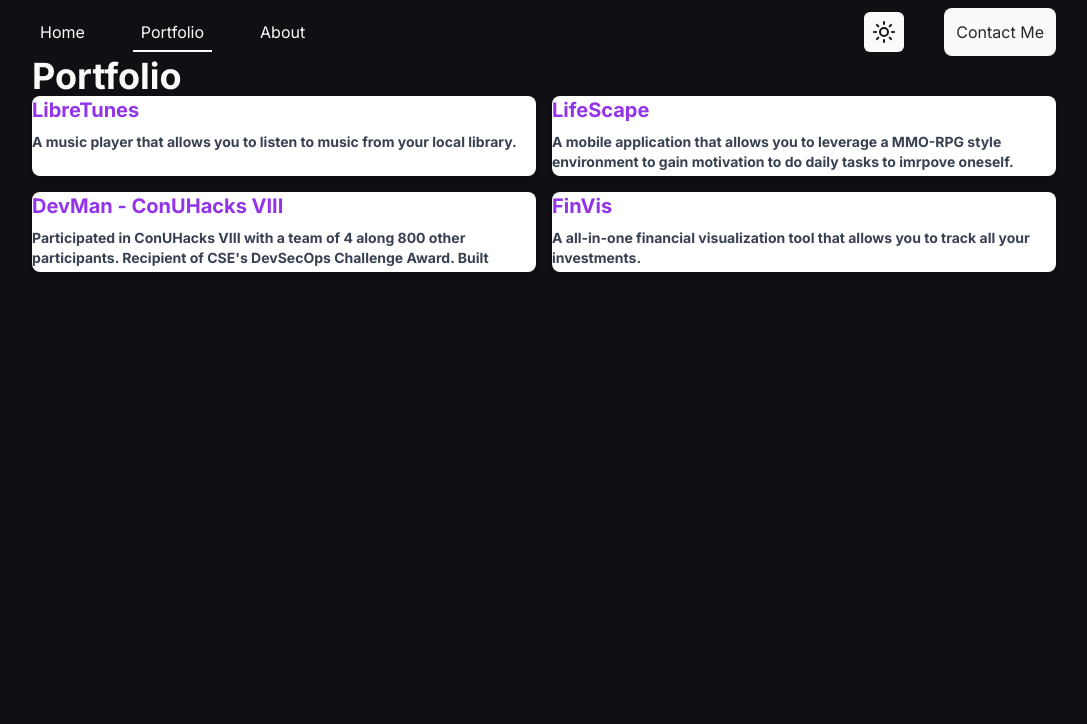
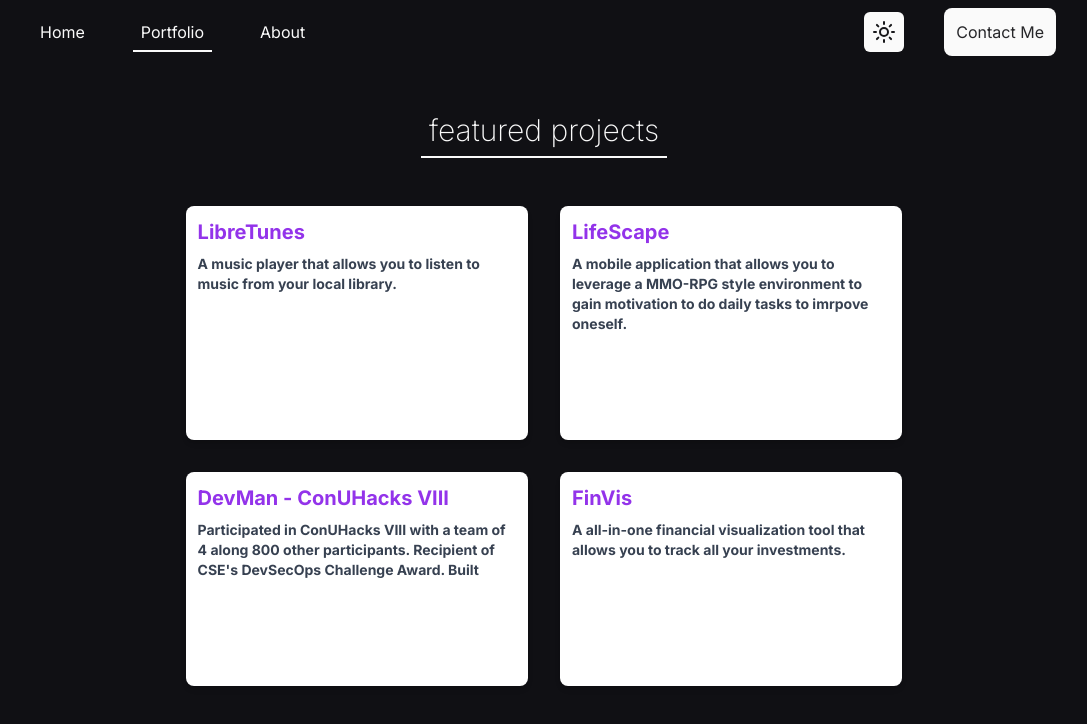
Before and after one commit to danny-zou18/portfolio-site, a Next.js app in the folder project/: page /portfolio in a window 1280 px wide. Shown: the top 724 px of the page, without its empty margins (96-1183 px from the left). Built offline with nearby package versions, Linux system fonts and the light colour scheme.

Commit message:
got grid layout for featured projects to look nice

```diff
--- a/project/src/app/portfolio/page.tsx
+++ b/project/src/app/portfolio/page.tsx
@@ -5,7 +5,10 @@ import FeaturedProjects from "@/components/portfolio/FeaturedProjects";
 const PortfolioPage: React.FC = () => {
     return (
         <div className="w-[80%] ml-auto mr-auto">
-            <h1 className="text-4xl font-bold text-primary">Portfolio</h1>
+            <div className="flex justify-center mt-12 mb-12">
+                <h1 className="text-3xl font-[200] text-primary border-b-2 border-primary p-2">featured projects</h1>
+            </div>
+
             <FeaturedProjects />
         </div>
     )
--- a/project/src/components/Navbar.tsx
+++ b/project/src/components/Navbar.tsx
@@ -58,7 +58,7 @@ const Navbar: React.FC = () => {
       <div className="flex flex-row items-center">
         <ToggleDarkLightMode />
         <button
-          className="p-3 rounded-lg bg-primary text-secondary hover: hover:text-primary ml-5 transition-all duration-300"
+          className="p-3 rounded-lg bg-primary text-secondary hover: hover:text-primary hover:bg-secondary ml-5 transition-all duration-300"
           onClick={openContact}
         >
           Contact Me
--- a/project/src/components/portfolio/FeaturedProjects.tsx
+++ b/project/src/components/portfolio/FeaturedProjects.tsx
@@ -95,10 +95,10 @@ const FeaturedProjects: React.FC = () => {
 
   return (
     <motion.div>
-      <div className="grid grid-cols-2 gap-4">
+      <div className="grid grid-cols-2 gap-8 w-[70%] h-[30rem] ml-auto mr-auto">
         {featuredProjects.map((project) => (
             <motion.div
-              className={`card bg-white rounded-lg shadow-md cursor-pointer transform transition-transform duration-500 hover:scale-105 ${
+              className={`card p-3 bg-white rounded-lg shadow-md cursor-pointer transform transition-transform duration-500 hover:scale-105 ${
                 selectedId === project.id ? 'card-selected' : ''
               }`}
               layoutId={`card-container-${project.id}`}
```
